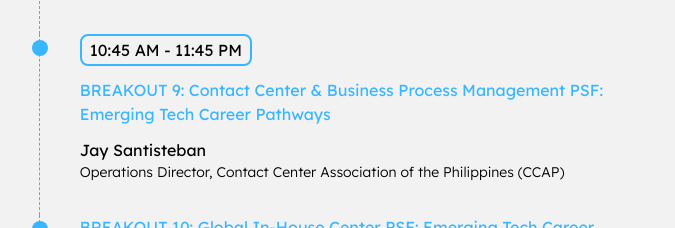
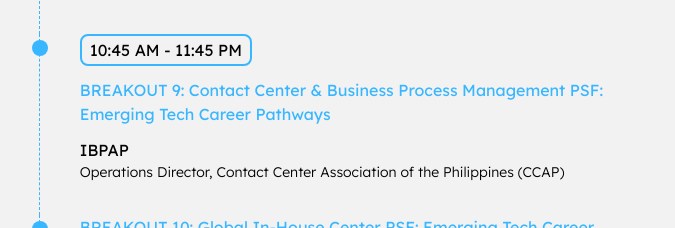
Before and after one commit to Samshh/CHEDx-Website, a React (Vite) app: page /programme in a window 1280 px wide. Shown: the part 6560-6788 px from the top of the page, without its empty margins (303-978 px from the left). Built offline with nearby package versions, Linux system fonts and the light colour scheme.

Commit message:
EDIT: removed programme speaker, replaced to IBPAP

```diff
--- a/src/pages/programme/components/MappedTimeline.tsx
+++ b/src/pages/programme/components/MappedTimeline.tsx
@@ -199,7 +199,7 @@ const timeline: Timeline = {
     {
       time: "10:45 AM - 11:45 PM",
       segment: "BREAKOUT 9: Contact Center & Business Process Management PSF: Emerging Tech Career Pathways",
-      title: "Jay Santisteban",
+      title: "IBPAP",
       subtitle: "Operations Director, Contact Center Association of the Philippines (CCAP)",
     },
     {
```
